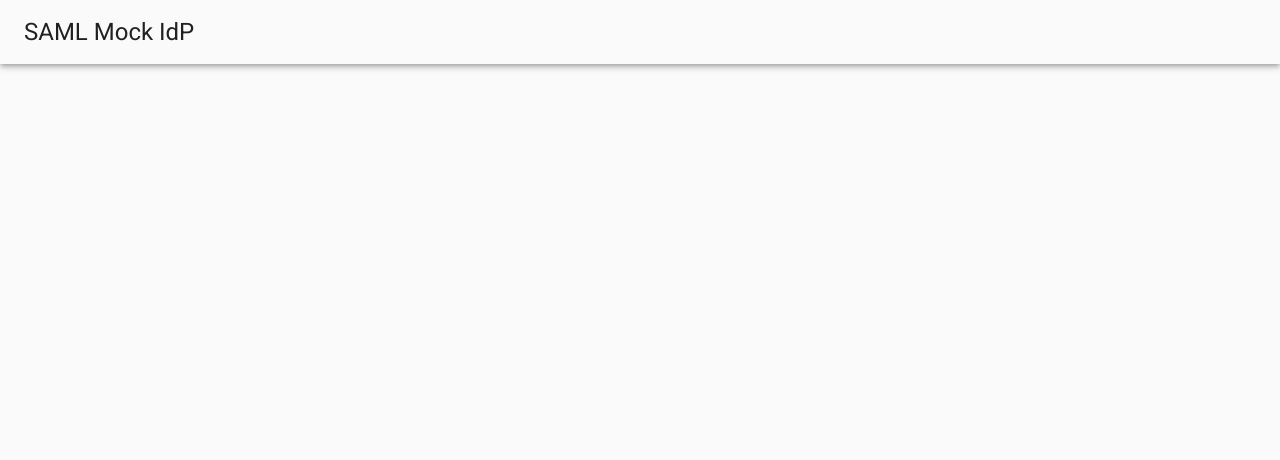
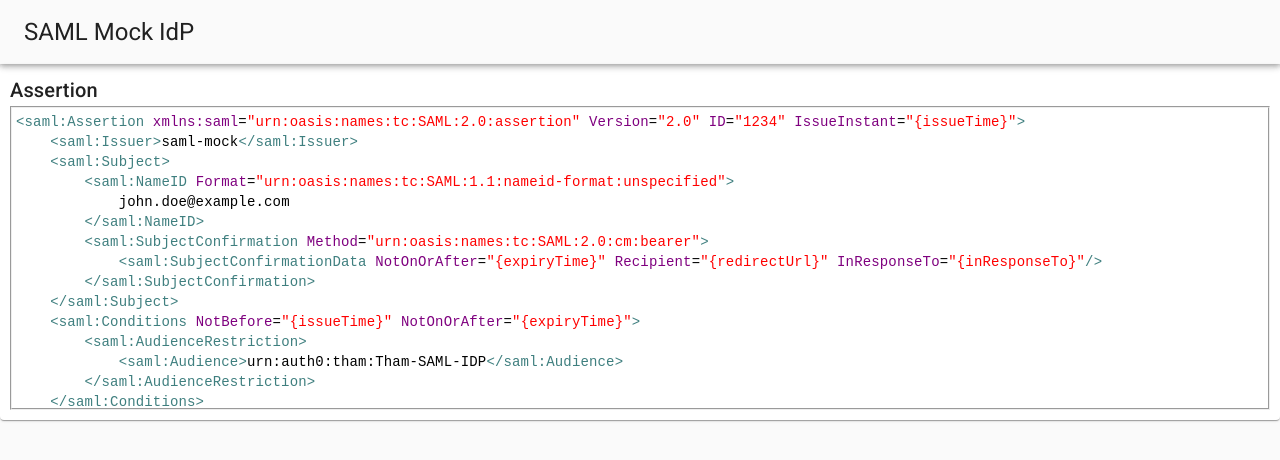
Before and after one commit to thameera/saml-mock, a Next.js app: page /idp in a window 1280 px wide. Shown: the top 460 px of the page. Built offline with nearby package versions, Linux system fonts and the light colour scheme.

Commit message:
Integrate CodeMirror; show assertion template

```diff
--- /dev/null
+++ b/components/XMLEditor.js
@@ -0,0 +1,31 @@
+import { useEffect, useState } from 'react'
+import { Controlled as CodeMirror } from 'react-codemirror2'
+import styles from './XMLEditor.module.css'
+
+export default function XMLEditor({ xmlStr, updateXmlStr }) {
+  const [mounted, setMounted] = useState(false)
+
+  useEffect(() => {
+    // This component's code needs a browser context and useEffect will run only in a browser
+    // https://github.com/vercel/next.js/discussions/17443#discussioncomment-87097
+    require('codemirror/mode/xml/xml')
+    setMounted(true)
+  }, [])
+
+  const handleChange = (editor, data, value) => {
+    updateXmlStr(value)
+  }
+
+  return (
+    <>
+      {mounted && (
+        <CodeMirror
+          value={xmlStr}
+          className={styles.cmDiv}
+          options={{ mode: 'xml', theme: 'xq-light' }}
+          onBeforeChange={handleChange}
+        />
+      )}
+    </>
+  )
+}
--- /dev/null
+++ b/components/XMLEditor.module.css
@@ -0,0 +1,3 @@
+.cmDiv {
+  border: 2px groove;
+}
--- /dev/null
+++ b/lib/templates.js
@@ -0,0 +1,44 @@
+export const assertionTemplate = `<saml:Assertion xmlns:saml="urn:oasis:names:tc:SAML:2.0:assertion" Version="2.0" ID="1234" IssueInstant="{issueTime}">
+	<saml:Issuer>saml-mock</saml:Issuer>
+	<saml:Subject>
+		<saml:NameID Format="urn:oasis:names:tc:SAML:1.1:nameid-format:unspecified">
+			john.doe@example.com
+		</saml:NameID>
+		<saml:SubjectConfirmation Method="urn:oasis:names:tc:SAML:2.0:cm:bearer">
+			<saml:SubjectConfirmationData NotOnOrAfter="{expiryTime}" Recipient="{redirectUrl}" InResponseTo="{inResponseTo}"/>
+		</saml:SubjectConfirmation>
+	</saml:Subject>
+	<saml:Conditions NotBefore="{issueTime}" NotOnOrAfter="{expiryTime}">
+		<saml:AudienceRestriction>
+			<saml:Audience>urn:auth0:tham:Tham-SAML-IDP</saml:Audience>
+		</saml:AudienceRestriction>
+	</saml:Conditions>
+	<saml:AuthnStatement AuthnInstant="{issueTime}" SessionIndex="2345">
+		<saml:AuthnContext>
+			<saml:AuthnContextClassRef>urn:oasis:names:tc:SAML:2.0:ac:classes:unspecified</saml:AuthnContextClassRef>
+		</saml:AuthnContext>
+	</saml:AuthnStatement>
+	<saml:AttributeStatement xmlns:xs="http://www.w3.org/2001/XMLSchema"
+		xmlns:xsi="http://www.w3.org/2001/XMLSchema-instance">
+		<saml:Attribute Name="http://schemas.xmlsoap.org/ws/2005/05/identity/claims/nameidentifier" NameFormat="urn:oasis:names:tc:SAML:2.0:attrname-format:uri">
+			<saml:AttributeValue xsi:type="xs:string">
+				john.doe@example.com
+			</saml:AttributeValue>
+		</saml:Attribute>
+		<saml:Attribute Name="http://schemas.xmlsoap.org/ws/2005/05/identity/claims/emailaddress" NameFormat="urn:oasis:names:tc:SAML:2.0:attrname-format:uri">
+			<saml:AttributeValue xsi:type="xs:string">
+				john.doe@example.com
+			</saml:AttributeValue>
+		</saml:Attribute>
+		<saml:Attribute Name="http://schemas.xmlsoap.org/ws/2005/05/identity/claims/name" NameFormat="urn:oasis:names:tc:SAML:2.0:attrname-format:uri">
+			<saml:AttributeValue xsi:type="xs:string">
+				John Doe
+			</saml:AttributeValue>
+		</saml:Attribute>
+		<saml:Attribute Name="http://schemas.xmlsoap.org/ws/2005/05/identity/claims/givenname" NameFormat="urn:oasis:names:tc:SAML:2.0:attrname-format:uri">
+			<saml:AttributeValue xsi:type="xs:string">
+				John
+			</saml:AttributeValue>
+		</saml:Attribute>
+	</saml:AttributeStatement>
+</saml:Assertion>`
--- a/package.json
+++ b/package.json
@@ -12,8 +12,10 @@
   },
   "dependencies": {
     "@material-ui/core": "^4.12.1",
+    "codemirror": "^5.62.0",
     "next": "11.0.1",
     "react": "17.0.2",
+    "react-codemirror2": "^7.2.1",
     "react-dom": "17.0.2"
   },
   "devDependencies": {
--- a/pages/_app.js
+++ b/pages/_app.js
@@ -1,6 +1,9 @@
 import { createTheme, CssBaseline } from '@material-ui/core'
 import { ThemeProvider } from '@material-ui/styles'
 import Head from 'next/head'
+
+import 'codemirror/lib/codemirror.css'
+import 'codemirror/theme/xq-light.css'
 import '../styles/globals.css'
 
 const theme = createTheme({})
--- a/pages/idp.js
+++ b/pages/idp.js
@@ -1,7 +1,13 @@
-import { AppBar, Toolbar, Typography } from '@material-ui/core'
+import { useState } from 'react'
 import Head from 'next/head'
+import { AppBar, Grid, Paper, Toolbar, Typography } from '@material-ui/core'
+import XMLEditor from '../components/XMLEditor'
+import { assertionTemplate } from '../lib/templates'
+import styles from '../styles/IdP.module.css'
 
 export default function Home() {
+  const [assertion, setAssertion] = useState(assertionTemplate)
+
   return (
     <>
       <Head>
@@ -13,6 +19,15 @@ export default function Home() {
           <Typography variant="h5">SAML Mock IdP</Typography>
         </Toolbar>
       </AppBar>
+
+      <Grid container>
+        <Grid item xs={12}>
+          <Paper className={styles.paper}>
+            <Typography variant="h6">Assertion</Typography>
+            <XMLEditor xmlStr={assertion} updateXmlStr={setAssertion} />
+          </Paper>
+        </Grid>
+      </Grid>
     </>
   )
 }
--- /dev/null
+++ b/styles/IdP.module.css
@@ -0,0 +1,3 @@
+.paper {
+  padding: 10px;
+}
```
Also changed, not shown: 1 other file (tests, documents, lock files or other folders).
